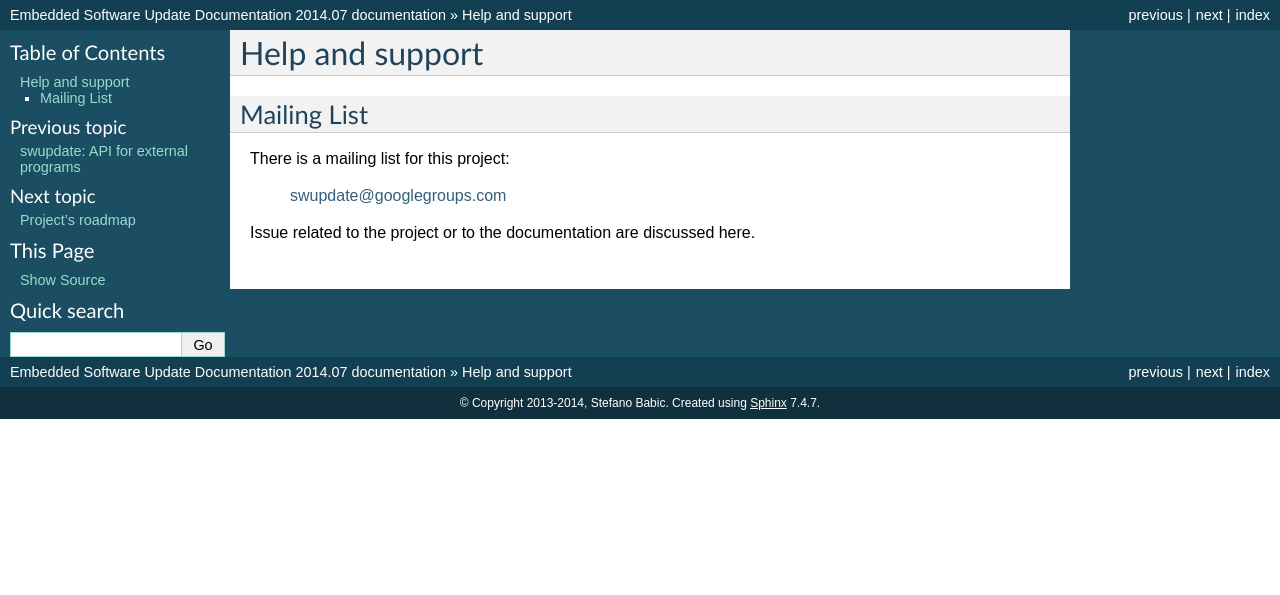
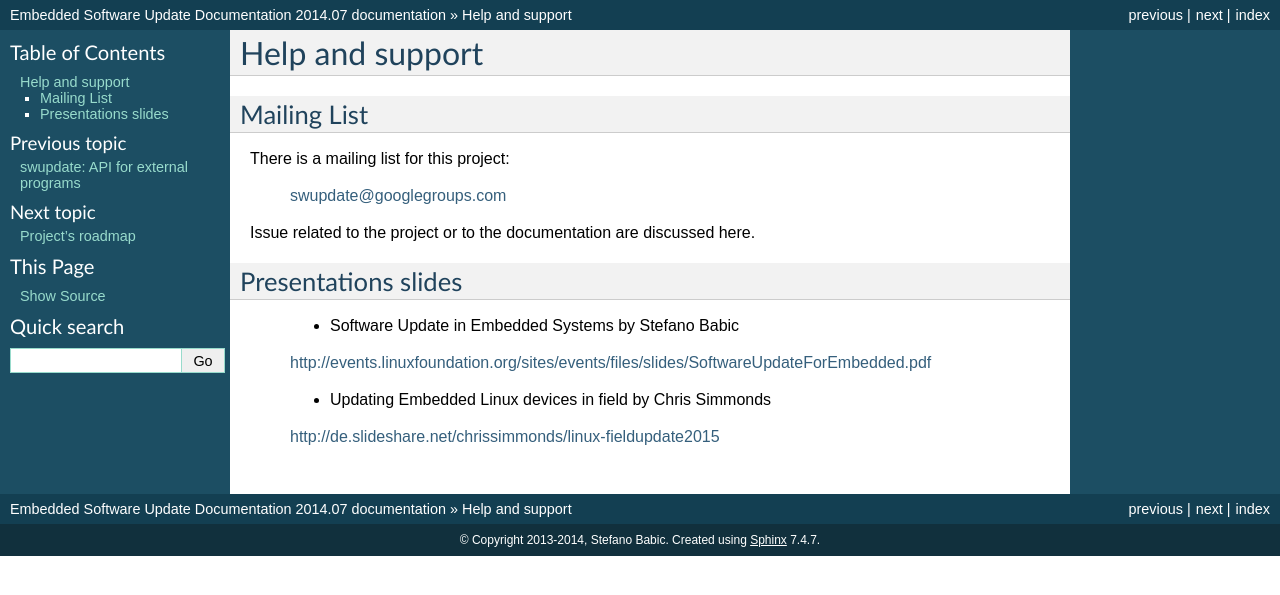
Before and after one commit to sbabic/swupdate, a Sphinx documentation site: the page built from doc/source/help_and_support.rst, in a window 1280 px wide. Shown: the top 595 px of the page. Built offline with Sphinx 7.4.7, drawn with Linux system fonts in a browser that asks for light colours; formulas are drawn with MathJax 3.

Commit message:
Added links to presentations in doc
Signed-off-by: Stefano Babic <sbabic@denx.de>

```diff
--- a/doc/source/help_and_support.rst
+++ b/doc/source/help_and_support.rst
@@ -11,3 +11,15 @@ There is a mailing list for this project:
 
 Issue related to the project or to the documentation are discussed
 here.
+
+
+Presentations slides
+=====================
+
+
+        - Software Update in Embedded Systems by Stefano Babic
+        http://events.linuxfoundation.org/sites/events/files/slides/SoftwareUpdateForEmbedded.pdf
+
+
+        - Updating Embedded Linux devices in field by Chris Simmonds
+        http://de.slideshare.net/chrissimmonds/linux-fieldupdate2015
```
